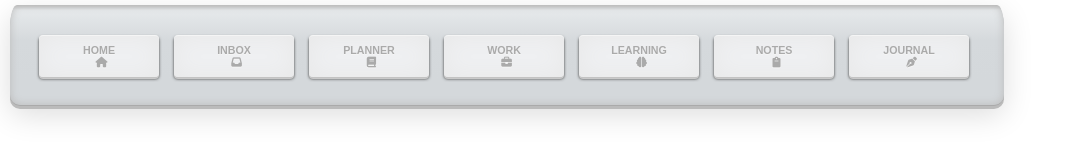
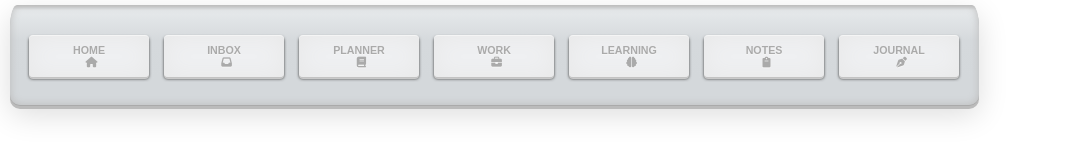
Before and after one commit to fatimajaz/keyboard-nav, a plain HTML site: page index.html in a window 1280 px wide. Shown: the whole page, without its empty margins (0-1067 px from the left). Drawn offline with Linux system fonts and the light colour scheme.

Commit message:
Update index.html

```diff
--- a/index.html
+++ b/index.html
@@ -86,7 +86,7 @@ body {
   position:absolute;
 	z-index: 20;
 	margin: 5px auto 20px;
-  width: 970px;
+  width: 945px;
 	height: 70px;
 	background: #bbb;
 	background-image: -webkit-gradient(
```
